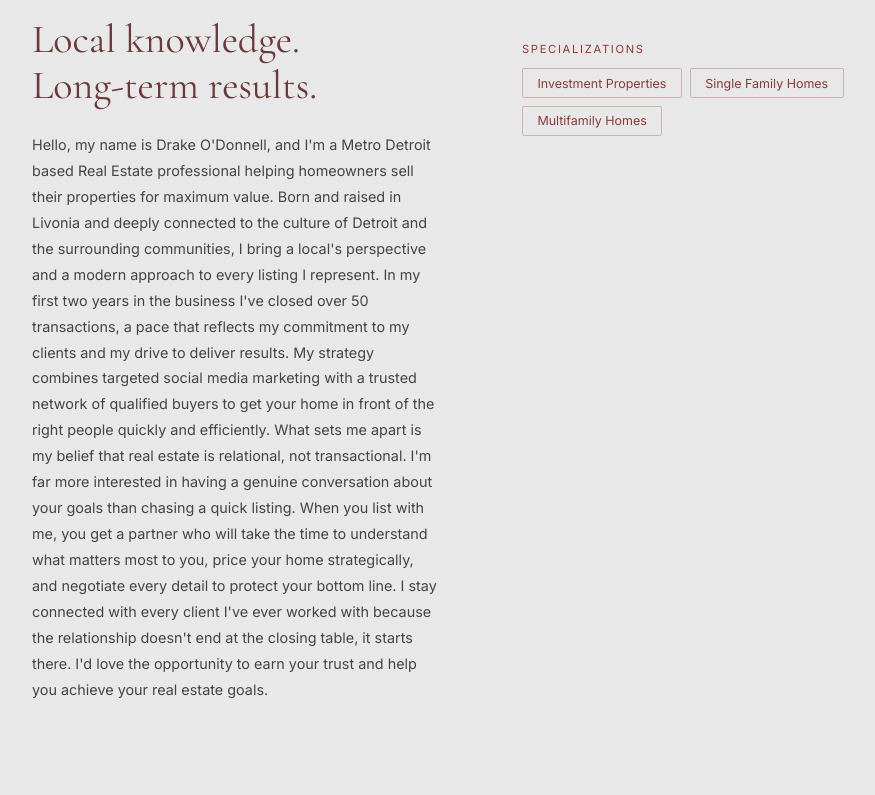
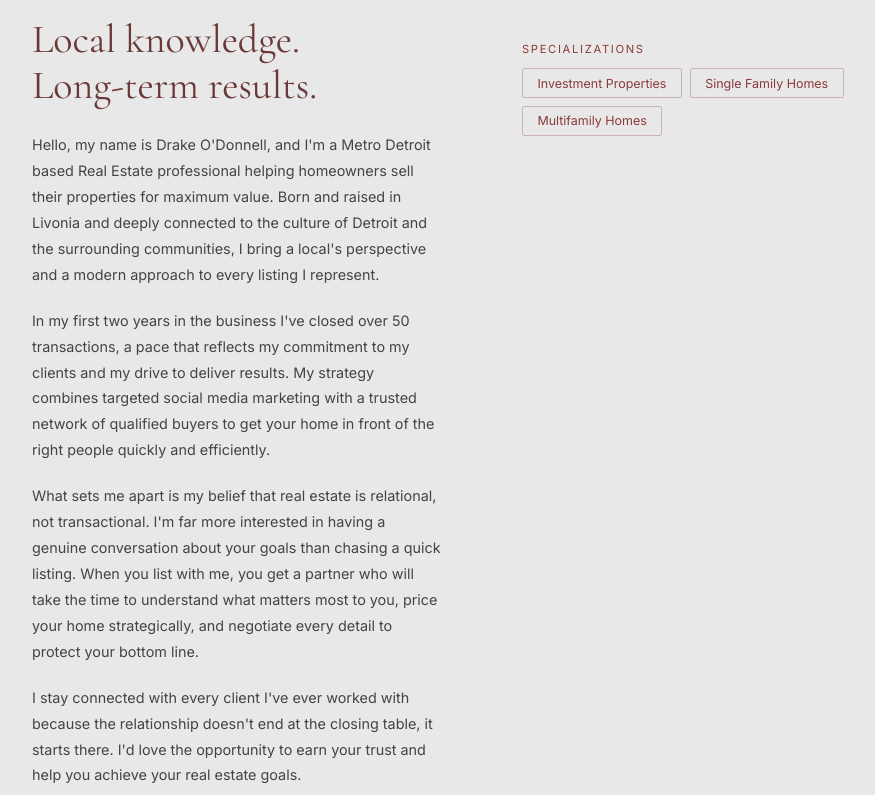
Before and after one commit to samaksh-arora/drake-real-estate-website, a React (Vite) app: page / in a window 1280 px wide. Shown: the part 985-1780 px from the top of the page, without its empty margins (158-1033 px from the left). Built offline with nearby package versions, Linux system fonts and the light colour scheme.

Commit message:
feat: update agent bio and hero background image; enhance AboutSection layout for better readability

```diff
--- a/src/components/AgentLandingPage.tsx
+++ b/src/components/AgentLandingPage.tsx
@@ -217,9 +217,28 @@ function AboutSection() {
           <h2 style={{ fontFamily: "'Cormorant Garamond', serif", fontSize: "2.5rem", fontWeight: 400, color: "#6B3939", lineHeight: 1.15, marginBottom: "1.5rem" }}>
             Local knowledge.<br />Long-term results.
           </h2>
-          <p style={{ fontFamily: "'Inter', sans-serif", fontSize: "0.9rem", lineHeight: 1.8, color: "#444", marginBottom: "2rem" }}>
-            {AGENT.bio}
-          </p>
+          {AGENT.bio.split('\n\n').length > 1 ? (
+            AGENT.bio.split('\n\n').map((para, idx) => (
+              <p key={idx} style={{ fontFamily: "'Inter', sans-serif", fontSize: "0.9rem", lineHeight: 1.8, color: "#444", marginBottom: "1.25rem" }}>
+                {para}
+              </p>
+            ))
+          ) : (
+            <>
+              <p style={{ fontFamily: "'Inter', sans-serif", fontSize: "0.9rem", lineHeight: 1.8, color: "#444", marginBottom: "1.25rem" }}>
+                Hello, my name is Drake O'Donnell, and I'm a Metro Detroit based Real Estate professional helping homeowners sell their properties for maximum value. Born and raised in Livonia and deeply connected to the culture of Detroit and the surrounding communities, I bring a local's perspective and a modern approach to every listing I represent.
+              </p>
+              <p style={{ fontFamily: "'Inter', sans-serif", fontSize: "0.9rem", lineHeight: 1.8, color: "#444", marginBottom: "1.25rem" }}>
+                In my first two years in the business I've closed over 50 transactions, a pace that reflects my commitment to my clients and my drive to deliver results. My strategy combines targeted social media marketing with a trusted network of qualified buyers to get your home in front of the right people quickly and efficiently.
+              </p>
+              <p style={{ fontFamily: "'Inter', sans-serif", fontSize: "0.9rem", lineHeight: 1.8, color: "#444", marginBottom: "1.25rem" }}>
+                What sets me apart is my belief that real estate is relational, not transactional. I'm far more interested in having a genuine conversation about your goals than chasing a quick listing. When you list with me, you get a partner who will take the time to understand what matters most to you, price your home strategically, and negotiate every detail to protect your bottom line.
+              </p>
+              <p style={{ fontFamily: "'Inter', sans-serif", fontSize: "0.9rem", lineHeight: 1.8, color: "#444", marginBottom: "2rem" }}>
+                I stay connected with every client I've ever worked with because the relationship doesn't end at the closing table, it starts there. I'd love the opportunity to earn your trust and help you achieve your real estate goals.
+              </p>
+            </>
+          )}
         </div>
 
         <div style={{ paddingTop: "3.5rem" }}>
--- a/src/components/AgentLandingPreview.jsx
+++ b/src/components/AgentLandingPreview.jsx
@@ -240,7 +240,20 @@ export default function AgentPage() {
           <div>
             <p style={{ ...sans, fontSize: "0.68rem", letterSpacing: "0.18em", textTransform: "uppercase", color: C.green, marginBottom: "1rem" }}>About</p>
             <h2 style={{ ...serif, fontSize: "2.4rem", fontWeight: 400, color: C.dark, lineHeight: 1.15, marginBottom: "1.5rem" }}>Local knowledge.<br/>Long-term results.</h2>
-            <p style={{ ...sans, fontSize: "0.875rem", lineHeight: 1.85, color: "#444", marginBottom: "2rem" }}>{AGENT.bio}</p>
+            <>
+              <p style={{ ...sans, fontSize: "0.875rem", lineHeight: 1.85, color: "#444", marginBottom: "1.25rem" }}>
+                Hello, my name is Drake O'Donnell, and I'm a Metro Detroit based Real Estate professional helping homeowners sell their properties for maximum value. Born and raised in Livonia and deeply connected to the culture of Detroit and the surrounding communities, I bring a local's perspective and a modern approach to every listing I represent.
+              </p>
+              <p style={{ ...sans, fontSize: "0.875rem", lineHeight: 1.85, color: "#444", marginBottom: "1.25rem" }}>
+                In my first two years in the business I've closed over 50 transactions, a pace that reflects my commitment to my clients and my drive to deliver results. My strategy combines targeted social media marketing with a trusted network of qualified buyers to get your home in front of the right people quickly and efficiently.
+              </p>
+              <p style={{ ...sans, fontSize: "0.875rem", lineHeight: 1.85, color: "#444", marginBottom: "1.25rem" }}>
+                What sets me apart is my belief that real estate is relational, not transactional. I'm far more interested in having a genuine conversation about your goals than chasing a quick listing. When you list with me, you get a partner who will take the time to understand what matters most to you, price your home strategically, and negotiate every detail to protect your bottom line.
+              </p>
+              <p style={{ ...sans, fontSize: "0.875rem", lineHeight: 1.85, color: "#444", marginBottom: "2rem" }}>
+                I stay connected with every client I've ever worked with because the relationship doesn't end at the closing table, it starts there. I'd love the opportunity to earn your trust and help you achieve your real estate goals.
+              </p>
+            </>
             <div>
               <div style={{ ...serif, fontSize: "2.5rem", fontWeight: 300, color: C.dark }}>{AGENT.yearsExperience}</div>
               <div style={{ ...sans, fontSize: "0.68rem", letterSpacing: "0.1em", textTransform: "uppercase", color: "#999" }}>Years experience</div>
--- a/src/components/agentConfig.ts
+++ b/src/components/agentConfig.ts
@@ -10,7 +10,7 @@ export const agentConfig = {
   brokerage: "NATOD Management",
   licenseNumber: "Michigan 6501460024",
   headshotUrl: "/drake-headshot.jpeg",
-  heroBackgroundUrl: "https://images.unsplash.com/photo-1512917774080-9991f1c4c750?w=1400&q=80",
+  heroBackgroundUrl: "https://images.unsplash.com/photo-1568605114967-8130f3a36994?w=1400&q=80",
   bio: `Hello, my name is Drake O'Donnell, and I'm a Metro Detroit based Real Estate professional helping homeowners sell their properties for maximum value. Born and raised in Livonia and deeply connected to the culture of Detroit and the surrounding communities, I bring a local's perspective and a modern approach to every listing I represent. In my first two years in the business I've closed over 50 transactions, a pace that reflects my commitment to my clients and my drive to deliver results. My strategy combines targeted social media marketing with a trusted network of qualified buyers to get your home in front of the right people quickly and efficiently. What sets me apart is my belief that real estate is relational, not transactional. I'm far more interested in having a genuine conversation about your goals than chasing a quick listing. When you list with me, you get a partner who will take the time to understand what matters most to you, price your home strategically, and negotiate every detail to protect your bottom line. I stay connected with every client I've ever worked with because the relationship doesn't end at the closing table, it starts there. I'd love the opportunity to earn your trust and help you achieve your real estate goals.`,
   specializations: ["Investment Properties", "Single Family Homes", "Multifamily Homes"],
   languages: ["English"],
```
